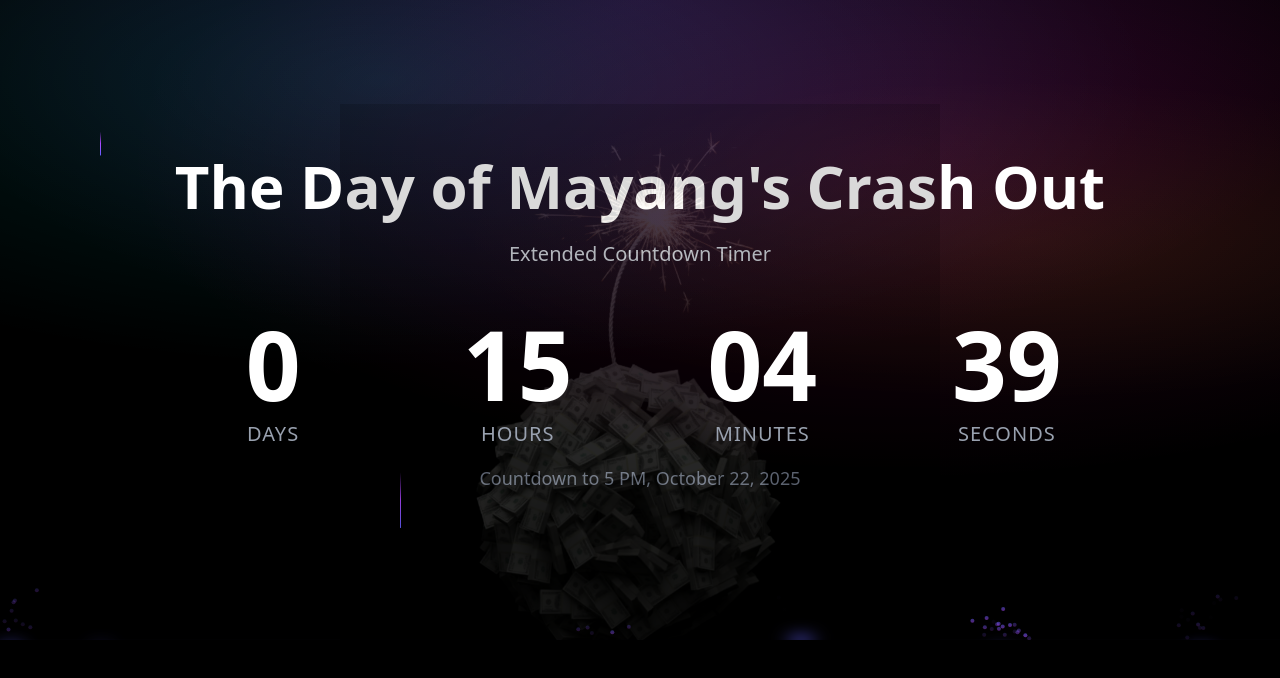
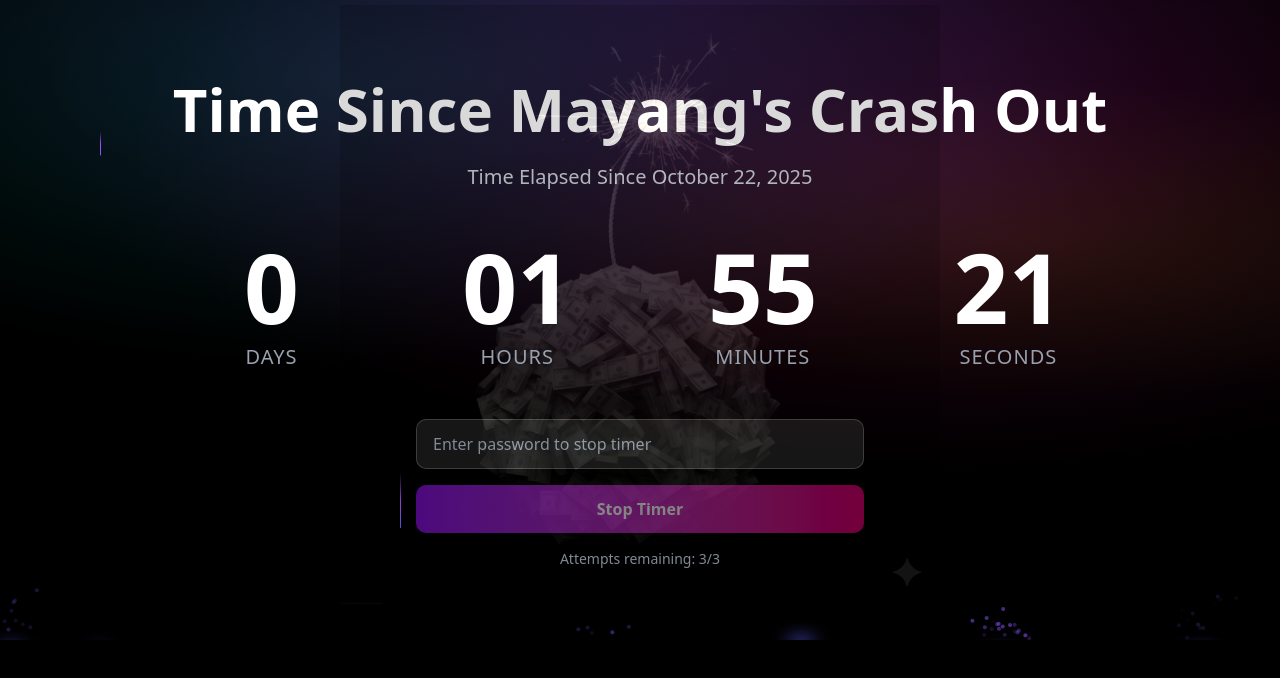
Before and after one commit to ordrid/crashout, a Next.js app: page / in a window 1280 px wide. Shown: the top 678 px of the page. Built offline with nearby package versions, Linux system fonts and the light colour scheme.

Commit message:
refactor to time elapse since Oct 22, 2025
instead of countdown timer

```diff
--- a/app/page.tsx
+++ b/app/page.tsx
@@ -6,41 +6,53 @@ import { SlidingNumber } from "@/components/motion-primitives/sliding-number";
 import { BackgroundBeamsWithCollision } from "@/components/ui/background-beams-with-collision";
 
 export default function Home() {
-  const fivePMDate = new Date("2025-10-22T17:00:00").getTime();
-  const endOfDayDate = new Date("2025-10-22T23:59:59").getTime();
+  const crashoutDate = new Date("2025-10-22T00:00:00").getTime();
 
-  const [timeLeft, setTimeLeft] = useState({
+  const [timeElapsed, setTimeElapsed] = useState({
     days: 0,
     hours: 0,
     minutes: 0,
     seconds: 0,
   });
-  const [phase, setPhase] = useState<"before5pm" | "after5pm" | "ended">(
-    "before5pm"
-  );
+
+  const [timerStopped, setTimerStopped] = useState(false);
+  const [passwordInput, setPasswordInput] = useState("");
+  const [attemptsRemaining, setAttemptsRemaining] = useState(3);
+  const [lockoutUntil, setLockoutUntil] = useState<number | null>(null);
+  const [showCongrats, setShowCongrats] = useState(false);
+  const [errorMessage, setErrorMessage] = useState("");
+  const [isVerifying, setIsVerifying] = useState(false);
+
+  // Load lockout state from localStorage
+  useEffect(() => {
+    const savedLockout = localStorage.getItem("lockoutUntil");
+    const savedAttempts = localStorage.getItem("attemptsRemaining");
+
+    if (savedLockout) {
+      const lockoutTime = parseInt(savedLockout);
+      if (lockoutTime > Date.now()) {
+        setLockoutUntil(lockoutTime);
+        setAttemptsRemaining(0);
+      } else {
+        localStorage.removeItem("lockoutUntil");
+        localStorage.setItem("attemptsRemaining", "3");
+      }
+    }
+
+    if (savedAttempts) {
+      setAttemptsRemaining(parseInt(savedAttempts));
+    }
+  }, []);
 
   useEffect(() => {
-    const calculateTimeLeft = () => {
+    if (timerStopped) return;
+
+    const calculateTimeElapsed = () => {
       const now = new Date().getTime();
-      let targetDate: number;
-
-      // Determine which phase we're in
-      if (now < fivePMDate) {
-        setPhase("before5pm");
-        targetDate = fivePMDate;
-      } else if (now < endOfDayDate) {
-        setPhase("after5pm");
-        targetDate = endOfDayDate;
-      } else {
-        setPhase("ended");
-        setTimeLeft({ days: 0, hours: 0, minutes: 0, seconds: 0 });
-        return;
-      }
-
-      const difference = targetDate - now;
+      const difference = now - crashoutDate;
 
       if (difference > 0) {
-        setTimeLeft({
+        setTimeElapsed({
           days: Math.floor(difference / (1000 * 60 * 60 * 24)),
           hours: Math.floor(
             (difference % (1000 * 60 * 60 * 24)) / (1000 * 60 * 60)
@@ -49,15 +61,80 @@ export default function Home() {
           seconds: Math.floor((difference % (1000 * 60)) / 1000),
         });
       } else {
-        setTimeLeft({ days: 0, hours: 0, minutes: 0, seconds: 0 });
+        setTimeElapsed({ days: 0, hours: 0, minutes: 0, seconds: 0 });
       }
     };
 
-    calculateTimeLeft();
-    const interval = setInterval(calculateTimeLeft, 1000);
+    calculateTimeElapsed();
+    const interval = setInterval(calculateTimeElapsed, 1000);
 
     return () => clearInterval(interval);
-  }, []);
+  }, [timerStopped]);
+
+  // Check lockout expiry
+  useEffect(() => {
+    if (lockoutUntil && lockoutUntil <= Date.now()) {
+      setLockoutUntil(null);
+      setAttemptsRemaining(3);
+      localStorage.removeItem("lockoutUntil");
+      localStorage.setItem("attemptsRemaining", "3");
+    }
+  }, [lockoutUntil]);
+
+  const handlePasswordSubmit = async (e: React.FormEvent) => {
+    e.preventDefault();
+
+    if (lockoutUntil && lockoutUntil > Date.now()) {
+      const minutesLeft = Math.ceil((lockoutUntil - Date.now()) / 60000);
+      setErrorMessage(`Too many attempts. Try again in ${minutesLeft} minute(s).`);
+      return;
+    }
+
+    if (attemptsRemaining <= 0) {
+      setErrorMessage("No attempts remaining. Please wait 30 minutes.");
+      return;
+    }
+
+    setIsVerifying(true);
+    setErrorMessage("");
+
+    try {
+      const response = await fetch('/api/verify-password', {
+        method: 'POST',
+        headers: {
+          'Content-Type': 'application/json',
+        },
+        body: JSON.stringify({ password: passwordInput }),
+      });
+
+      const data = await response.json();
+
+      if (response.ok && data.isValid) {
+        setTimerStopped(true);
+        setShowCongrats(true);
+        localStorage.removeItem("lockoutUntil");
+        localStorage.removeItem("attemptsRemaining");
+      } else {
+        const newAttempts = attemptsRemaining - 1;
+        setAttemptsRemaining(newAttempts);
+        localStorage.setItem("attemptsRemaining", newAttempts.toString());
+
+        if (newAttempts === 0) {
+          const lockout = Date.now() + (30 * 60 * 1000); // 30 minutes
+          setLockoutUntil(lockout);
+          localStorage.setItem("lockoutUntil", lockout.toString());
+          setErrorMessage("No attempts remaining. Locked out for 30 minutes.");
+        } else {
+          setErrorMessage(`Incorrect password. ${newAttempts} attempt(s) remaining.`);
+        }
+      }
+    } catch (error) {
+      setErrorMessage("Error verifying password. Please try again.");
+    } finally {
+      setPasswordInput("");
+      setIsVerifying(false);
+    }
+  };
 
   return (
     <div className="min-h-screen w-full relative bg-black">
@@ -80,10 +157,10 @@ export default function Home() {
         <div className="relative z-20 flex items-center justify-center min-h-screen px-4 py-8 sm:p-8">
           <div className="text-center max-w-6xl w-full">
             <h1 className="text-3xl sm:text-4xl md:text-5xl lg:text-6xl font-bold mb-3 sm:mb-4 text-white leading-tight px-2">
-              The Day of Mayang's Crash Out
+              Time Since Mayang's Crash Out
             </h1>
             <p className="text-base sm:text-lg md:text-xl text-gray-300 mb-8 sm:mb-12">
-              Extended Countdown Timer
+              {timerStopped ? "Timer Stopped!" : "Time Elapsed Since October 22, 2025"}
             </p>
 
             {/* Timer with Money Bomb Background */}
@@ -104,7 +181,7 @@ export default function Home() {
               <div className="relative grid grid-cols-4 gap-2 sm:gap-4 md:gap-6 lg:gap-8 justify-center items-start mb-4 max-w-5xl mx-auto">
                 <div className="flex flex-col items-center">
                   <div className="text-4xl sm:text-5xl md:text-6xl lg:text-8xl font-bold mb-1 sm:mb-2 text-white tabular-nums">
-                    <SlidingNumber value={timeLeft.days} padStart={false} />
+                    <SlidingNumber value={timeElapsed.days} padStart={false} />
                   </div>
                   <span className="text-xs sm:text-sm md:text-base lg:text-xl text-gray-400 uppercase tracking-wider">
                     Days
@@ -113,7 +190,7 @@ export default function Home() {
 
                 <div className="flex flex-col items-center">
                   <div className="text-4xl sm:text-5xl md:text-6xl lg:text-8xl font-bold mb-1 sm:mb-2 text-white tabular-nums">
-                    <SlidingNumber value={timeLeft.hours} padStart={true} />
+                    <SlidingNumber value={timeElapsed.hours} padStart={true} />
                   </div>
                   <span className="text-xs sm:text-sm md:text-base lg:text-xl text-gray-400 uppercase tracking-wider">
                     Hours
@@ -122,7 +199,7 @@ export default function Home() {
 
                 <div className="flex flex-col items-center">
                   <div className="text-4xl sm:text-5xl md:text-6xl lg:text-8xl font-bold mb-1 sm:mb-2 text-white tabular-nums">
-                    <SlidingNumber value={timeLeft.minutes} padStart={true} />
+                    <SlidingNumber value={timeElapsed.minutes} padStart={true} />
                   </div>
                   <span className="text-xs sm:text-sm md:text-base lg:text-xl text-gray-400 uppercase tracking-wider">
                     Minutes
@@ -131,24 +208,68 @@ export default function Home() {
 
                 <div className="flex flex-col items-center">
                   <div className="text-4xl sm:text-5xl md:text-6xl lg:text-8xl font-bold mb-1 sm:mb-2 text-white tabular-nums">
-                    <SlidingNumber value={timeLeft.seconds} padStart={true} />
+                    <SlidingNumber value={timeElapsed.seconds} padStart={true} />
                   </div>
                   <span className="text-xs sm:text-sm md:text-base lg:text-xl text-gray-400 uppercase tracking-wider">
                     Seconds
                   </span>
                 </div>
               </div>
+            </div>
 
-              <p className="text-sm sm:text-base md:text-lg text-gray-500 mt-4 px-4">
-                {phase === "before5pm" && "Countdown to 5 PM, October 22, 2025"}
-                {phase === "after5pm" &&
-                  "Countdown to End of Day, October 22, 2025"}
-                {phase === "ended" && "The day has ended!"}
-              </p>
-            </div>
+            {/* Password Input Section */}
+            {!timerStopped && (
+              <div className="mt-8 sm:mt-12 max-w-md mx-auto">
+                <form onSubmit={handlePasswordSubmit} className="space-y-4">
+                  <div>
+                    <input
+                      type="password"
+                      value={passwordInput}
+                      onChange={(e) => setPasswordInput(e.target.value)}
+                      disabled={isVerifying || (lockoutUntil !== null && lockoutUntil > Date.now())}
+                      placeholder="Enter password to stop timer"
+                      className="w-full px-4 py-3 bg-white/10 border border-white/20 rounded-lg text-white placeholder-gray-400 focus:outline-none focus:ring-2 focus:ring-purple-500 focus:border-transparent disabled:opacity-50 disabled:cursor-not-allowed"
+                    />
+                  </div>
+                  <button
+                    type="submit"
+                    disabled={isVerifying || !passwordInput || (lockoutUntil !== null && lockoutUntil > Date.now())}
+                    className="w-full px-6 py-3 bg-gradient-to-r from-purple-600 to-pink-600 text-white font-semibold rounded-lg hover:from-purple-700 hover:to-pink-700 focus:outline-none focus:ring-2 focus:ring-purple-500 focus:ring-offset-2 focus:ring-offset-black disabled:opacity-50 disabled:cursor-not-allowed transition-all"
+                  >
+                    {isVerifying ? "Verifying..." : "Stop Timer"}
+                  </button>
+                  {errorMessage && (
+                    <p className="text-red-400 text-sm">{errorMessage}</p>
+                  )}
+                  <p className="text-gray-400 text-sm">
+                    Attempts remaining: {attemptsRemaining}/3
+                  </p>
+                </form>
+              </div>
+            )}
           </div>
         </div>
       </BackgroundBeamsWithCollision>
+
+      {/* Congratulations Dialog */}
+      {showCongrats && (
+        <div className="fixed inset-0 z-50 flex items-center justify-center bg-black/80 backdrop-blur-sm">
+          <div className="bg-gradient-to-br from-purple-900/90 to-pink-900/90 border-2 border-white/20 rounded-2xl p-8 sm:p-12 max-w-lg mx-4 text-center shadow-2xl animate-[fadeIn_0.5s_ease-in-out]">
+            <div className="text-8xl mb-6 animate-[bounce_1s_ease-in-out_infinite]">
+              🎉
+            </div>
+            <h2 className="text-3xl sm:text-4xl font-bold text-white mb-4">
+              Congratulations!
+            </h2>
+            <p className="text-xl text-gray-200 mb-6">
+              The timer has been stopped successfully!
+            </p>
+            <p className="text-lg text-gray-300">
+              Welcome back, Mayang! 🎊
+            </p>
+          </div>
+        </div>
+      )}
     </div>
   );
 }
--- a/package.json
+++ b/package.json
@@ -8,6 +8,7 @@
     "start": "next start"
   },
   "dependencies": {
+    "@node-rs/argon2": "^2.0.2",
     "class-variance-authority": "^0.7.1",
     "clsx": "^2.1.1",
     "lucide-react": "^0.546.0",
```
Also changed, not shown: app/api/verify-password/route.ts (added, +28 -0 lines), 1 other file (tests, documents, lock files or other folders).
